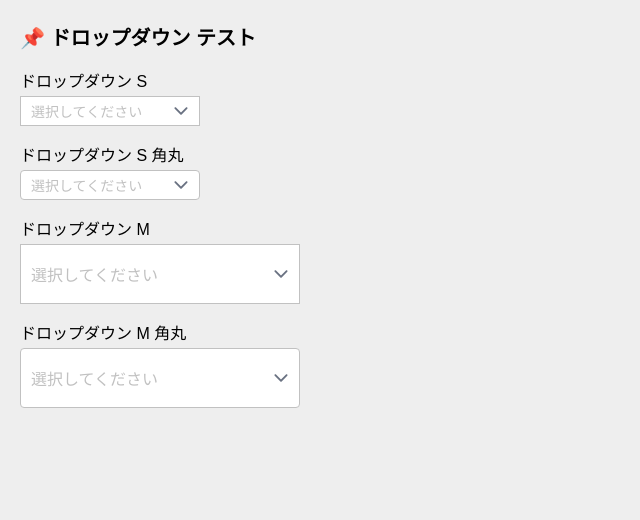
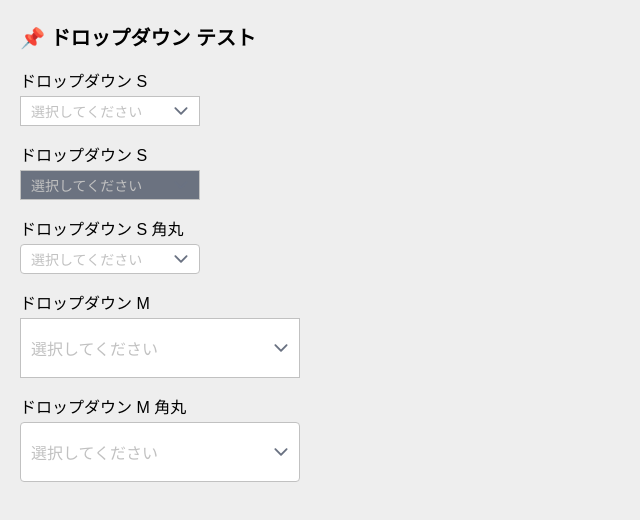
Before and after one commit to ymtakt/nextjs_sample, a Next.js app: page /comp-test/drop-down in a window 1280 px wide. Shown: the top 520 px of the page, without its empty margins (0-640 px from the left). Built offline with nearby package versions, Linux system fonts and the light colour scheme.

Commit message:
feat:ドロップダウンに背景色オプションの追加

```diff
--- a/src/app/(test)/comp-test/drop-down/page.tsx
+++ b/src/app/(test)/comp-test/drop-down/page.tsx
@@ -5,6 +5,16 @@ import DropDown from "@/components/general/FormParts/DropDown";
 
 export default function Home() {
   const [category, setCategory] = useState("");
+  const options = [
+    { label: "メディカルレポート", value: "medical_report" },
+    { label: "栄養レポート", value: "nutrition_report" },
+    { label: "食事レポート", value: "diet_report" },
+    { label: "病態健康相談レポート", value: "consultation_report" },
+    { label: "短鎖脂肪酸検査結果", value: "short_chain_fatty_acids" },
+    { label: "リーキーガット検査結果", value: "leaky_gut_result" },
+    { label: "その他", value: "other" },
+  ];
+
   return (
     <div className="ml-5 my-6 text-black">
       <h2 className="text-xl font-bold mb-4">📌 ドロップダウン テスト</h2>
@@ -12,46 +22,31 @@ export default function Home() {
       <div className="flex flex-col space-y-4">
         <DropDown
           label="ドロップダウン S"
-          options={[
-            { label: "メディカルレポート", value: "medical_report" },
-            { label: "栄養レポート", value: "nutrition_report" },
-            { label: "食事レポート", value: "diet_report" },
-            { label: "病態健康相談レポート", value: "consultation_report" },
-            { label: "短鎖脂肪酸検査結果", value: "short_chain_fatty_acids" },
-            { label: "リーキーガット検査結果", value: "leaky_gut_result" },
-            { label: "その他", value: "other" },
-          ]}
+          options={options}
           value={category}
           size={"small"}
           isRounded={false}
           onChange={(val) => setCategory(val)}
         />
         <DropDown
+          label="ドロップダウン S"
+          options={options}
+          value={category}
+          bgColor="bg-cp-slate-gray"
+          size={"small"}
+          isRounded={false}
+          onChange={(val) => setCategory(val)}
+        />
+        <DropDown
           label="ドロップダウン S 角丸"
-          options={[
-            { label: "メディカルレポート", value: "medical_report" },
-            { label: "栄養レポート", value: "nutrition_report" },
-            { label: "食事レポート", value: "diet_report" },
-            { label: "病態健康相談レポート", value: "consultation_report" },
-            { label: "短鎖脂肪酸検査結果", value: "short_chain_fatty_acids" },
-            { label: "リーキーガット検査結果", value: "leaky_gut_result" },
-            { label: "その他", value: "other" },
-          ]}
+          options={options}
           value={category}
           size={"small"}
           onChange={(val) => setCategory(val)}
         />
         <DropDown
           label="ドロップダウン M"
-          options={[
-            { label: "メディカルレポート", value: "medical_report" },
-            { label: "栄養レポート", value: "nutrition_report" },
-            { label: "食事レポート", value: "diet_report" },
-            { label: "病態健康相談レポート", value: "consultation_report" },
-            { label: "短鎖脂肪酸検査結果", value: "short_chain_fatty_acids" },
-            { label: "リーキーガット検査結果", value: "leaky_gut_result" },
-            { label: "その他", value: "other" },
-          ]}
+          options={options}
           value={category}
           size={"medium"}
           isRounded={false}
@@ -59,15 +54,7 @@ export default function Home() {
         />
         <DropDown
           label="ドロップダウン M 角丸"
-          options={[
-            { label: "メディカルレポート", value: "medical_report" },
-            { label: "栄養レポート", value: "nutrition_report" },
-            { label: "食事レポート", value: "diet_report" },
-            { label: "病態健康相談レポート", value: "consultation_report" },
-            { label: "短鎖脂肪酸検査結果", value: "short_chain_fatty_acids" },
-            { label: "リーキーガット検査結果", value: "leaky_gut_result" },
-            { label: "その他", value: "other" },
-          ]}
+          options={options}
           value={category}
           size={"medium"}
           onChange={(val) => setCategory(val)}
--- a/src/components/general/FormParts/DropDown/index.tsx
+++ b/src/components/general/FormParts/DropDown/index.tsx
@@ -19,6 +19,7 @@ type DropdownProps = {
   isDisabled?: boolean;
   error?: string;
   isRounded?: boolean;
+  bgColor?: string;
 };
 
 export default function DropDown({
@@ -30,6 +31,7 @@ export default function DropDown({
   isDisabled = false,
   size = "medium",
   isRounded = true,
+  bgColor = "bg-cp-white",
 }: DropdownProps) {
   const [isOpen, setIsOpen] = useState(false);
 
@@ -61,10 +63,10 @@ export default function DropDown({
   const borderStyle = error
     ? "border border-cp-red"
     : "border border-cp-soft-gray";
+
   const roundedType = isRounded ? "rounded" : "";
-  const disabledStyle = isDisabled
-    ? "bg-gray-100 cursor-not-allowed"
-    : "bg-white";
+
+  const bgColorStyle = isDisabled ? "bg-gray-100 cursor-not-allowed" : bgColor;
 
   return (
     <div className="flex flex-col relative">
@@ -73,7 +75,7 @@ export default function DropDown({
       <div
         onClick={toggleDropdown}
         className={`
-          ${sizeStyle[size]} ${borderStyle} ${disabledStyle} ${roundedType}
+          ${sizeStyle[size]} ${borderStyle} ${bgColorStyle} ${roundedType}
           flex items-center justify-between pl-2.5 pr-2 mt-1 cursor-pointer
           `}
       >
@@ -91,7 +93,7 @@ export default function DropDown({
       </div>
       {/* ドロップダウンリスト */}
       {isOpen && !isDisabled && (
-        <ul className={`absolute top-full z-50  bg-cp-white  `}>
+        <ul className={`absolute top-full z-50 ${bgColorStyle}`}>
           {options.map((opt) => (
             <li
               key={opt.value}
```
